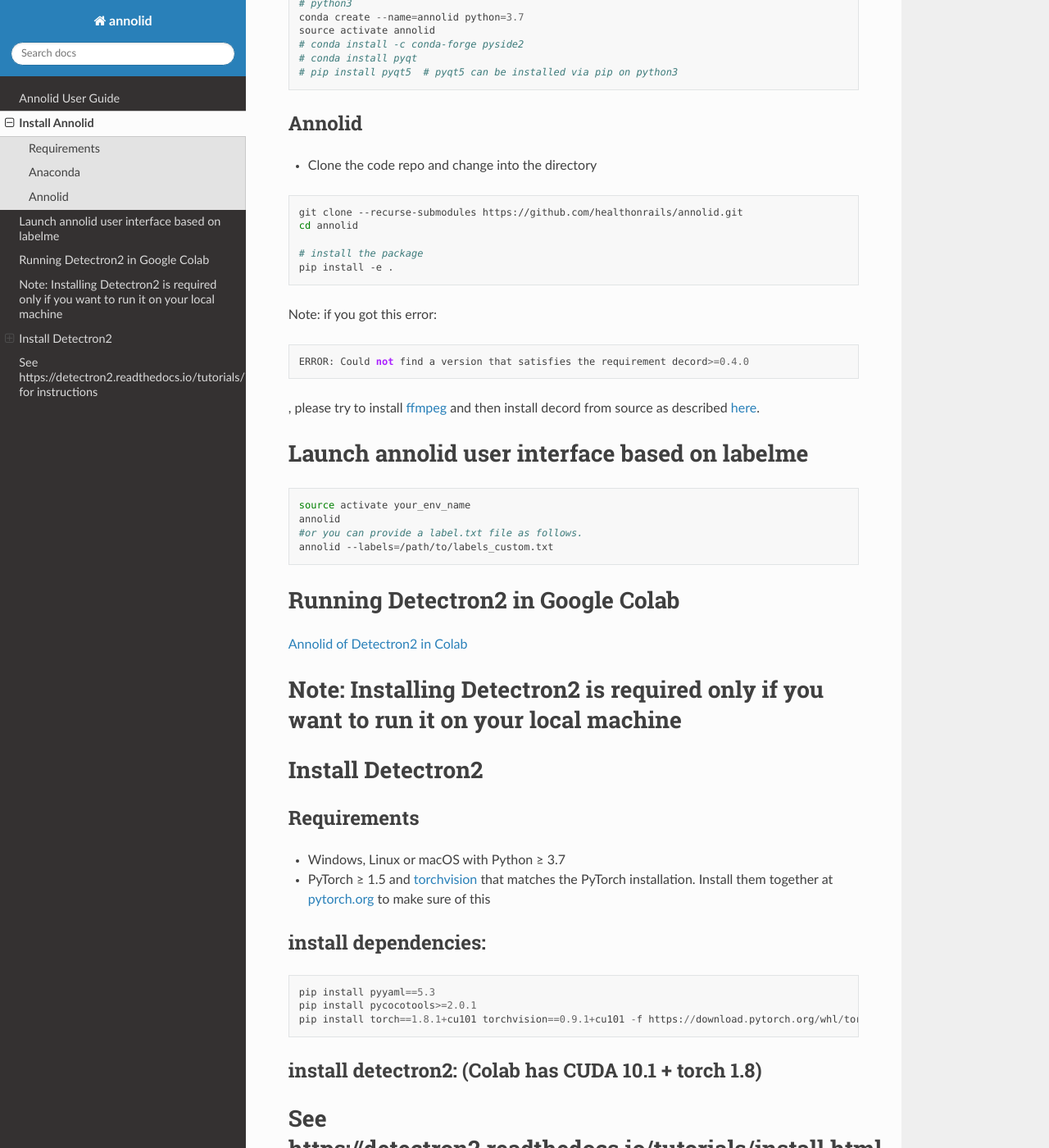
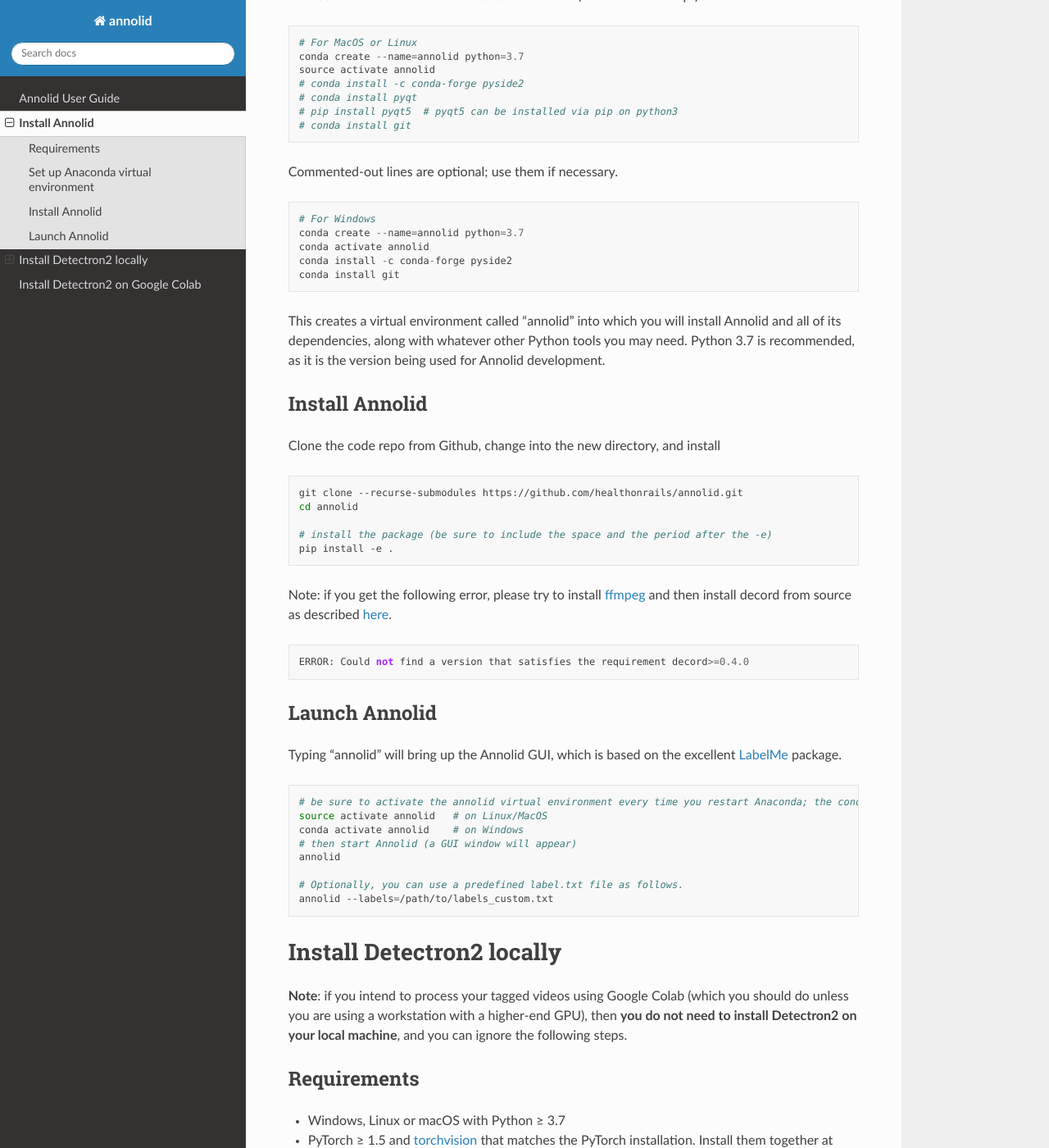
Before and after one commit to healthonrails/annolid, a Sphinx documentation site: the page built from docs/source/install.md, in a window 1280 px wide and 1400 px high, scrolled down 433 px. Shown: the whole window at 82% size. Built offline with Sphinx 7.4.7 and the Read the Docs theme 2.0.0, drawn with Linux system fonts in a browser that asks for light colours; pages that are not in the unit, such as notebooks, are missing from menus; some of the changed text lies outside the part shown.

Commit message:
Update install.md
Edits to installation documents by Thom

````diff
--- a/docs/source/install.md
+++ b/docs/source/install.md
@@ -5,62 +5,81 @@
 - Python >= 3.6
 - [PyQt4 / PyQt5]
 
-### Anaconda
-You need install [Anaconda](https://www.continuum.io/downloads), then run below:
+### Set up Anaconda virtual environment
+To run Annolid, we suggest using the Anaconda package/environment manager for Python (free for personal use).  Download and install the [Anaconda](https://www.anaconda.com/products/individual) environment first.  Then do the following, using the bash shell in Linux or the conda command line (= Anaconda Prompt) in Windows:
 ```
-# python3
+# For MacOS or Linux
 conda create --name=annolid python=3.7
 source activate annolid
 # conda install -c conda-forge pyside2
 # conda install pyqt
 # pip install pyqt5  # pyqt5 can be installed via pip on python3
+# conda install git
 ```
-### Annolid
-* Clone the code repo and change into the directory
+Commented-out lines are optional; use them if necessary.
+
+```
+# For Windows
+conda create --name=annolid python=3.7
+conda activate annolid
+conda install -c conda-forge pyside2
+conda install git
+```
+This creates a virtual environment called "annolid" into which you will install Annolid and all of its dependencies, along with whatever other Python tools you may need.  Python 3.7 is recommended, as it is the version being used for Annolid development.
+
+### Install Annolid
+Clone the code repo from Github, change into the new directory, and install
 ```bash
 git clone --recurse-submodules https://github.com/healthonrails/annolid.git
 cd annolid
 
-# install the package
+# install the package (be sure to include the space and the period after the -e)
 pip install -e .
 ```
-Note: if you got this error:
+Note: if you get the following error, please try to install [ffmpeg](https://ffmpeg.org/) and then install decord from source as described [here](https://github.com/dmlc/decord).
 ```
 ERROR: Could not find a version that satisfies the requirement decord>=0.4.0
 ```
-, please try to install [ffmpeg](https://ffmpeg.org/) and then install decord from source as described [here](https://github.com/dmlc/decord).
-
-## Launch annolid user interface based on labelme
-```bash
-source activate your_env_name
-annolid
-#or you can provide a label.txt file as follows.
-annolid --labels=/path/to/labels_custom.txt
-
-```
-## Running Detectron2 in Google Colab
-[Annolid of Detectron2 in Colab](https://colab.research.google.com/github/healthonrails/annolid/blob/master/docs/tutorials/Annolid_of_Detectron2_Tutorial.ipynb)
 
 
-## Note: Installing Detectron2 is required only if you want to run it on your local machine
-## Install Detectron2
+### Launch Annolid
+Typing "annolid" will bring up the Annolid GUI, which is based on the excellent [LabelMe](https://github.com/wkentaro/labelme) package.
+```bash
+# be sure to activate the annolid virtual environment every time you restart Anaconda; the conda shell prompt should read "(annolid)"
+source activate annolid   # on Linux/MacOS
+conda activate annolid    # on Windows
+# then start Annolid (a GUI window will appear)
+annolid
+
+# Optionally, you can use a predefined label.txt file as follows.
+annolid --labels=/path/to/labels_custom.txt
+```
+
+## Install Detectron2 locally
+
+**Note**: if you intend to process your tagged videos using Google Colab (which you should do unless you are using a workstation with a higher-end GPU), then **you do not need to install Detectron2 on your local machine**, and you can ignore the following steps.
 
 ### Requirements
 - Windows, Linux or macOS with Python ≥ 3.7
 - PyTorch ≥ 1.5 and [torchvision](https://github.com/pytorch/vision/) that matches the PyTorch installation.
-  Install them together at [pytorch.org](https://pytorch.org) to make sure of this
+  Install them together at [pytorch.org](https://pytorch.org) to make sure of this.
+  Presently, the combination of torch 1.8 and torchvision 0.9.1 works well, along with pyyaml 5.3, as shown below.
+  For purposes of using Annolid, it is OK to downgrade pyyaml from its current version to 5.3.
 
-### install dependencies:
+### Install Detectron2 dependencies:
 ```
 pip install pyyaml==5.3
 pip install pycocotools>=2.0.1
 pip install torch==1.8.1+cu101 torchvision==0.9.1+cu101 -f https://download.pytorch.org/whl/torch_stable.html
 
 ```
-### install detectron2: (Colab has CUDA 10.1 + torch 1.8)
-# See https://detectron2.readthedocs.io/tutorials/install.html for instructions
+### Install Detectron2:
+See [https://detectron2.readthedocs.io/tutorials/install.html](https://detectron2.readthedocs.io/tutorials/install.html) for further information.
 ```
 import torch
 assert torch.__version__.startswith("1.8")
 pip install detectron2 -f https://dl.fbaipublicfiles.com/detectron2/wheels/cu101/torch1.8/index.html
 ```
+
+## Install Detectron2 on Google Colab
+Instructions will be posted here presently.  (Colab uses CUDA 10.1 + torch 1.8).
````
